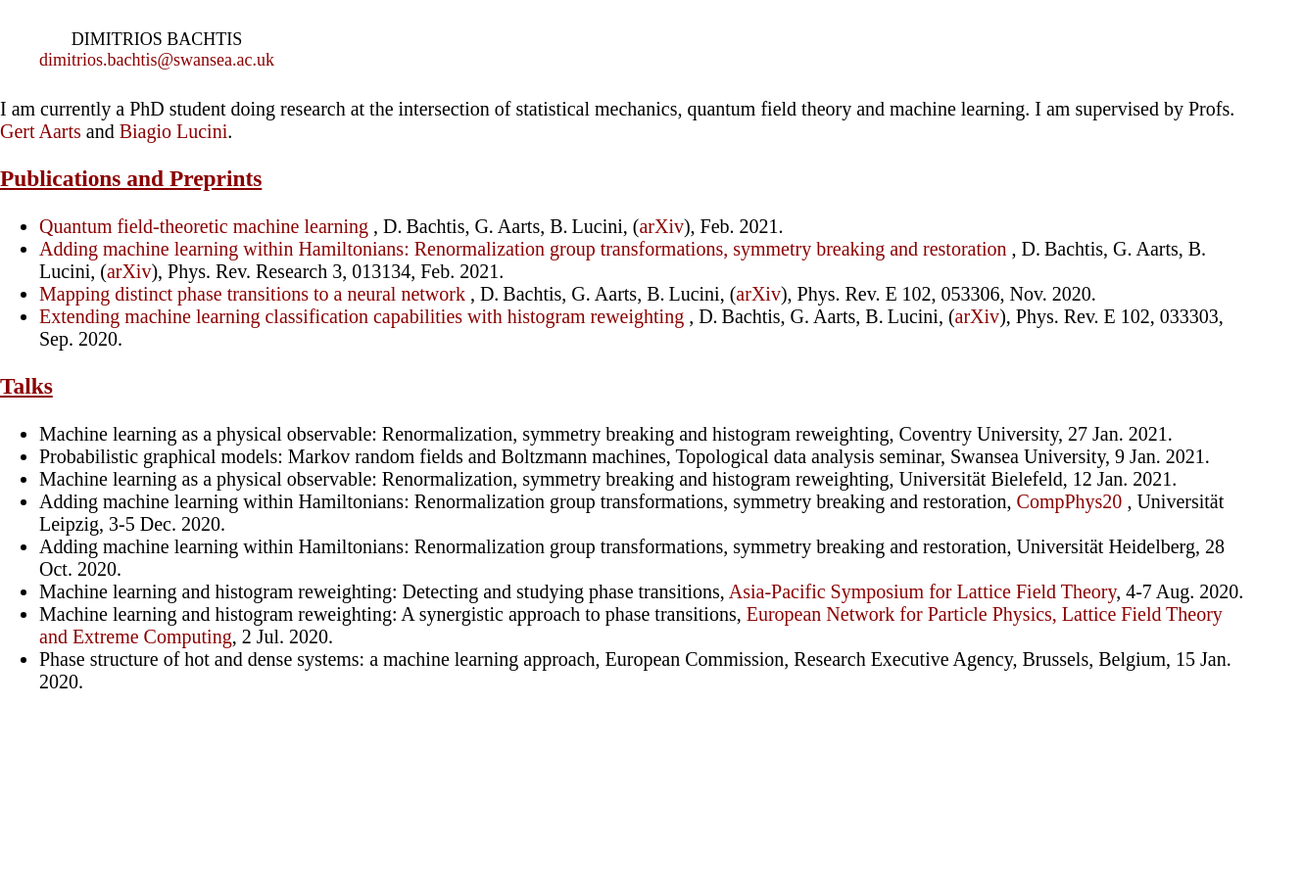
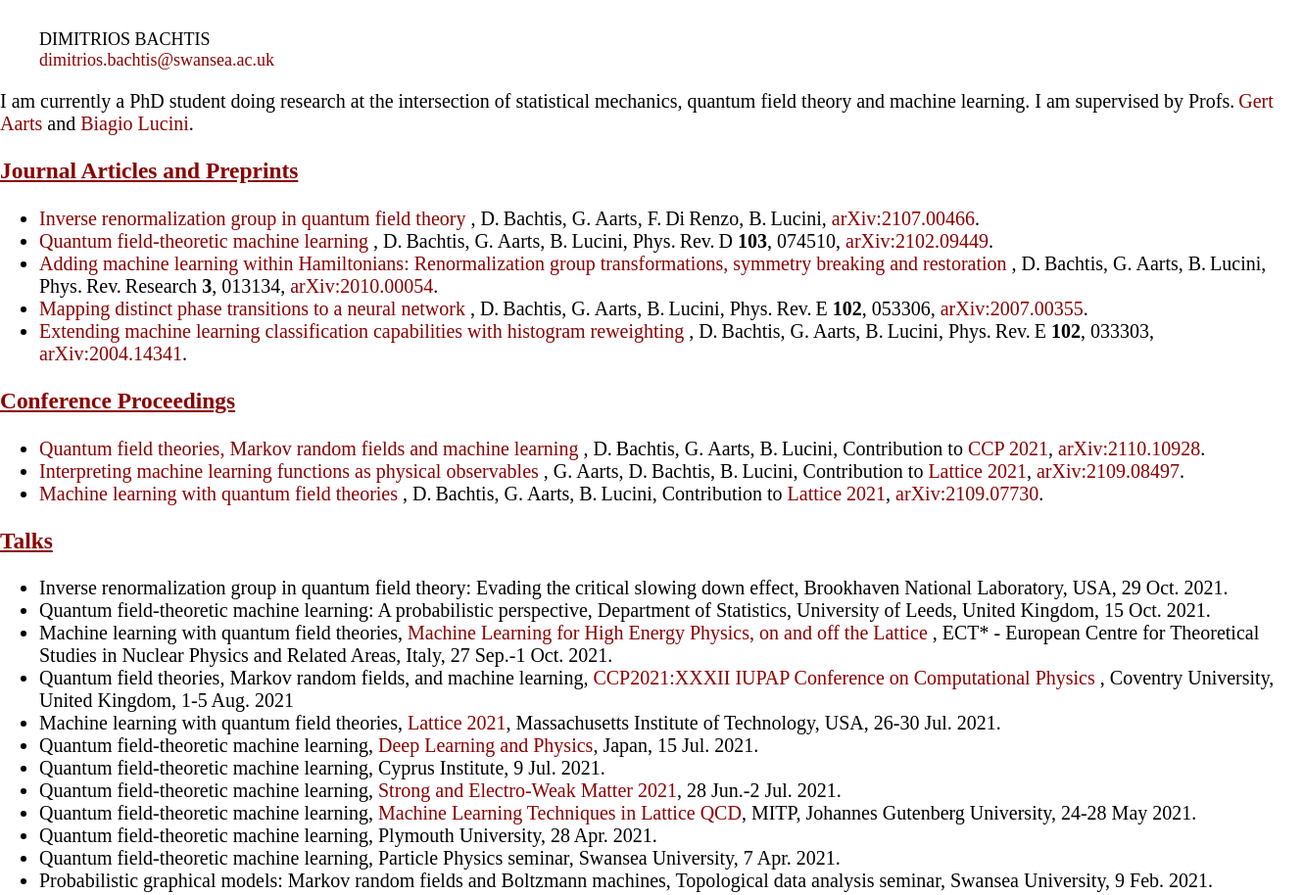
Before and after one commit to dbachtis/dbachtis.github.io, a plain HTML site: page index.html in a window 1280 px wide. Shown: the top 914 px of the page at 98% size, 1330 px wide, since content can reach past the window. Before the commit the page ends 800 px from the top, so only its background shows below. Drawn offline with Linux system fonts and the light colour scheme.

Commit message:
Add files via upload

```diff
--- a/index.html
+++ b/index.html
@@ -2,10 +2,13 @@
 <html lang="en">
   <head>
     <style>
+      html { overflow-y: scroll; }
+
       body {
       margin: 0;
       padding: 0;
       font-family: "Times New Roman";
+
       }
       a {
       color: #8B0000;
@@ -16,18 +19,20 @@
       margin: 0 auto;
       width:100%;
       padding-right:50px;
+      position: absolute;
+
       }
       .name {
-      position: fixed;
+            position: relative;
       font-size: 18px;
-      text-align: center;
+      text-align: left;
       left: 40px;
       top: 30px;
       }
       .info{
-      position: fixed;
+      position: absolute;
       width: 100%;
-      top: 100px;
+      top: 50px;
       font-size: 20px;
       }
       .about {
@@ -52,26 +57,54 @@
     </div>
 
     <div class="wrapper">
+          <div class="info">
 
-    <div class="info">
       <div class="about">
 	I am currently a PhD student doing research at the intersection of statistical mechanics, quantum field theory and machine learning. I am supervised by Profs.&thinsp;<a href="http://pyweb.swan.ac.uk/~aarts/">Gert Aarts</a> and <a href="https://www.swansea.ac.uk/staff/science/maths/lucini-b/">Biagio Lucini</a>.
       </div>
 
       <div class="publications">
-	<h3 style="color:#8B0000"><u>Publications and Preprints</u></h3>
+	<h3 style="color:#8B0000"><u>Journal Articles and Preprints</u></h3>
+
+	<ul>
+	  	  <li><a href="https://arxiv.org/abs/2107.00466"> Inverse renormalization group in quantum field theory </a>, D.&thinsp;Bachtis, G.&thinsp;Aarts, F.&thinsp;Di&thinsp;Renzo, B.&thinsp;Lucini,  <a href="https://arxiv.org/abs/2107.00466">arXiv:2107.00466</a>. </li>
+		  <li><a href="https://journals.aps.org/prd/abstract/10.1103/PhysRevD.103.074510"> Quantum field-theoretic machine learning </a>, D.&thinsp;Bachtis, G.&thinsp;Aarts, B.&thinsp;Lucini, Phys.&thinsp;Rev.&thinsp;D <b>103</b>, 074510,  <a href="https://arxiv.org/abs/2102.09449">arXiv:2102.09449</a>. </li>
+		  <li><a href="https://journals.aps.org/prresearch/abstract/10.1103/PhysRevResearch.3.013134"> Adding machine learning within Hamiltonians: Renormalization group transformations, symmetry breaking and restoration </a>, D.&thinsp;Bachtis, G.&thinsp;Aarts, B.&thinsp;Lucini, Phys.&thinsp;Rev.&thinsp;Research <b>3</b>, 013134,  <a href="https://arxiv.org/abs/2010.00054">arXiv:2010.00054</a>. </li>
+		  <li><a href="https://journals.aps.org/pre/abstract/10.1103/PhysRevE.102.053306"> Mapping distinct phase transitions to a neural network </a>, D.&thinsp;Bachtis, G.&thinsp;Aarts, B.&thinsp;Lucini, Phys.&thinsp;Rev.&thinsp;E <b>102</b>, 053306,  <a href="https://arxiv.org/abs/2007.00355">arXiv:2007.00355</a>. </li>
+		  <li><a href="https://journals.aps.org/pre/abstract/10.1103/PhysRevE.102.033303"> Extending machine learning classification capabilities with histogram reweighting </a>, D.&thinsp;Bachtis, G.&thinsp;Aarts, B.&thinsp;Lucini, Phys.&thinsp;Rev.&thinsp;E <b>102</b>, 033303,  <a href="https://arxiv.org/abs/2004.14341">arXiv:2004.14341</a>. </li>
+      </div>
+
+       <div class="publications">
+	<h3 style="color:#8B0000"><u>Conference Proceedings</u></h3>
+	<ul>
+	  <li><a href="https://arxiv.org/abs/2110.10928"> Quantum field theories, Markov random fields and machine learning </a>, D.&thinsp;Bachtis, G.&thinsp;Aarts, B.&thinsp;Lucini, Contribution to <a href="https://ccp2021.complexity-coventry.org/">CCP 2021</a>,  <a href="https://arxiv.org/abs/2110.10928">arXiv:2110.10928</a>. </li>
+	  <li><a href="https://arxiv.org/abs/2109.08497"> Interpreting machine learning functions as physical observables </a>,  G.&thinsp;Aarts, D.&thinsp;Bachtis, B.&thinsp;Lucini, Contribution to <a href="https://indico.cern.ch/event/1006302/">Lattice 2021</a>,  <a href="https://arxiv.org/abs/2109.08497">arXiv:2109.08497</a>. </li>
+	  	  	<li><a href="https://arxiv.org/abs/2109.07730">Machine learning with quantum field theories </a>, D.&thinsp;Bachtis, G.&thinsp;Aarts,  B.&thinsp;Lucini, Contribution to <a href="https://indico.cern.ch/event/1006302/">Lattice 2021</a>,  <a href="https://arxiv.org/abs/2109.07730">arXiv:2109.07730</a>. </li>
+	</ul>
+
+      </div>
 
 
-	<ul>
-	  <li><a href="https://arxiv.org/abs/2102.09449"> Quantum field-theoretic machine learning </a>, D.&thinsp;Bachtis, G.&thinsp;Aarts, B.&thinsp;Lucini,  (<a href="https://arxiv.org/abs/2102.09449">arXiv</a>), Feb. 2021. </li>
-	  <li><a href="https://journals.aps.org/prresearch/abstract/10.1103/PhysRevResearch.3.013134"> Adding machine learning within Hamiltonians: Renormalization group transformations, symmetry breaking and restoration </a>, D.&thinsp;Bachtis, G.&thinsp;Aarts, B.&thinsp;Lucini,  (<a href="https://arxiv.org/abs/2010.00054">arXiv</a>), Phys. Rev. Research 3, 013134, Feb. 2021. </li>
-  <li><a href="https://journals.aps.org/pre/abstract/10.1103/PhysRevE.102.053306"> Mapping distinct phase transitions to a neural network </a>, D.&thinsp;Bachtis, G.&thinsp;Aarts, B.&thinsp;Lucini, (<a href="https://arxiv.org/abs/2007.00355">arXiv</a>), Phys. Rev. E 102, 053306, Nov. 2020. </li>
-<li><a href="https://journals.aps.org/pre/abstract/10.1103/PhysRevE.102.033303"> Extending machine learning classification capabilities with histogram reweighting </a>, D.&thinsp;Bachtis, G.&thinsp;Aarts, B.&thinsp;Lucini, (<a href="https://arxiv.org/abs/2004.14341">arXiv</a>), Phys. Rev. E 102, 033303, Sep. 2020. </li>
-</ul>
+
+
+
+
+	<div class="publications">
 	<h3 style="color:#8B0000"><u>Talks</u></h3>
 	<ul>
+	  <li>Inverse renormalization group in quantum field theory: Evading the critical slowing down effect, Brookhaven National Laboratory, USA, 29 Oct. 2021. </li>
+	  <li>Quantum field-theoretic machine learning: A probabilistic perspective, Department of Statistics, University of Leeds, United Kingdom, 15 Oct. 2021.</li>
+	  <li>Machine learning with quantum field theories, <a href="https://indico.ectstar.eu/event/77/">Machine Learning for High Energy Physics, on and off the Lattice </a>, ECT* - European Centre for Theoretical Studies in Nuclear Physics and Related Areas, Italy, 27 Sep.-1 Oct. 2021. </li>
+	  <li> Quantum field theories, Markov random fields, and machine learning, <a href="https://ccp2021.complexity-coventry.org/">CCP2021:XXXII IUPAP Conference on Computational Physics </a>, Coventry University, United Kingdom, 1-5 Aug. 2021 </li>
+	  <li> Machine learning with quantum field theories, <a href="https://indico.cern.ch/event/1006302/">Lattice 2021</a>, Massachusetts Institute of Technology, USA, 26-30 Jul. 2021. </li>
+	  <li> Quantum field-theoretic machine learning, <a href="https://cometscome.github.io/DLAP2020/">Deep Learning and Physics</a>, Japan, 15 Jul. 2021. </li>
+	  <li> Quantum field-theoretic machine learning, Cyprus Institute,   9 Jul. 2021. </li>
+	  <li> Quantum field-theoretic machine learning,<a href="https://indico.in2p3.fr/event/24019/"> Strong and Electro-Weak Matter 2021</a>,   28 Jun.-2 Jul. 2021. </li>
+	  <li> Quantum field-theoretic machine learning, <a href="https://indico.mitp.uni-mainz.de/event/231/overview">Machine Learning Techniques in Lattice QCD</a>, MITP, Johannes Gutenberg University,   24-28 May 2021. </li>
+	  <li> Quantum field-theoretic machine learning, Plymouth University, 28 Apr. 2021. </li>
+	  <li> Quantum field-theoretic machine learning, Particle Physics seminar, Swansea University, 7 Apr. 2021. </li>
+	  <li> Probabilistic graphical models: Markov random fields and Boltzmann machines, Topological data analysis seminar, Swansea University, 9 Feb. 2021. </li>
 	  <li> Machine learning as a physical observable: Renormalization, symmetry breaking and histogram reweighting, Coventry University, 27 Jan. 2021. </li>
-	  <li> Probabilistic graphical models: Markov random fields and Boltzmann machines, Topological data analysis seminar, Swansea University, 9 Jan. 2021. </li>
 	  <li> Machine learning as a physical observable: Renormalization, symmetry breaking and histogram reweighting, Universität Bielefeld, 12 Jan. 2021. </li>
 	  <li> Adding machine learning within Hamiltonians: Renormalization group transformations, symmetry breaking and restoration, <a href="http://www.physik.uni-leipzig.de/~janke/CompPhys20/">CompPhys20 </a>, Universität Leipzig, 3-5 Dec. 2020. </li>
 	  <li> Adding machine learning within Hamiltonians: Renormalization group transformations, symmetry breaking and restoration, Universität Heidelberg, 28 Oct. 2020. </li>
@@ -79,10 +112,9 @@
 	  <li>Machine learning and histogram reweighting: A synergistic approach to phase transitions, <a href="http://europlex.unipr.it/">European Network for Particle Physics, Lattice Field Theory and Extreme Computing</a>, 2 Jul. 2020.</li>
 	<li>Phase structure of hot and dense systems: a machine learning approach, European Commission, Research Executive Agency, Brussels, Belgium, 15 Jan. 2020. </li>
 	</ul>
-      </div>
-    </div>
+	</div>
 
-
-    <div>
+</div>
+   </div>
   </body>
 </html>
```
